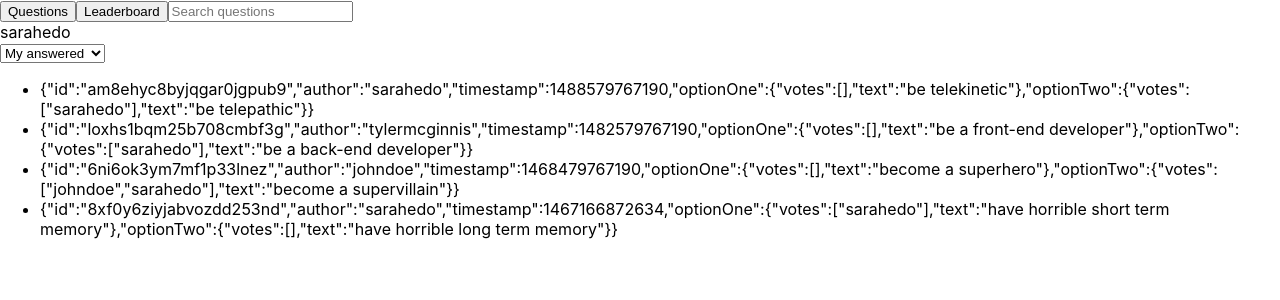
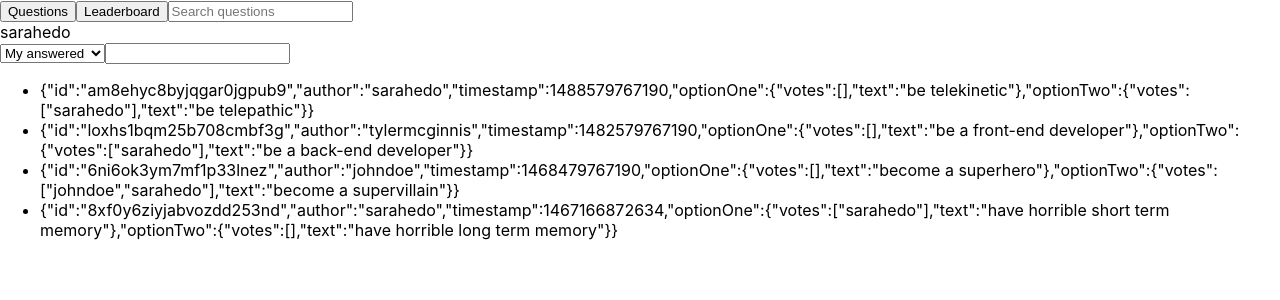
Before and after one commit to SirMatters/udacity_react_would_you_rather, a React (Create React App) app in the folder would_you_rather/: page / in a window 1280 px wide. Shown: the top 300 px of the page. Built offline with nearby package versions, Linux system fonts and the light colour scheme.

Commit message:
introduce search to question list component

```diff
--- a/would_you_rather/src/components/QuestionList.js
+++ b/would_you_rather/src/components/QuestionList.js
@@ -1,6 +1,7 @@
 import React from 'react';
 import { connect } from 'react-redux';
 import QuestionItem from './QuestionItem';
+import { searchQuestions } from '../actions/searchString';
 
 class QuestionList extends React.Component {
   // more options could be available later on
@@ -11,10 +12,18 @@ class QuestionList extends React.Component {
     this.setState({ display: option });
   };
 
+  handleSearch = (e) => {
+    e.preventDefault();
+    const { dispatch } = this.props;
+    dispatch(searchQuestions(e.target.value));
+  };
+
   render() {
-    const { questions, authedUser } = this.props;
+    const { questions, authedUser, searchString } = this.props;
+
     // check if answered or unanswered questions should be shown
     const shouldContain = this.state.display === 'answered';
+
     // we need full questions info to check if user has answered the question
     const questionIds = Object.keys(questions)
       .sort((a, b) => questions[b].timestamp - questions[a].timestamp)
@@ -38,6 +47,12 @@ class QuestionList extends React.Component {
             <option value='answered'>My answered</option>
             <option value='not-answered'>Not answered</option>
           </select>
+          <input
+            type='text'
+            paceholder='Search Questions'
+            onChange={this.handleSearch}
+            value={searchString}
+          />
         </div>
         <ul className='qustions-display'>
           {questionIds.map((q) => (
@@ -51,7 +66,7 @@ class QuestionList extends React.Component {
   }
 }
 
-const mapStateToProps = ({ questions, authedUser }) => ({
+const mapStateToProps = ({ questions, authedUser, searchString }) => ({
   questions,
   authedUser,
 });
```
